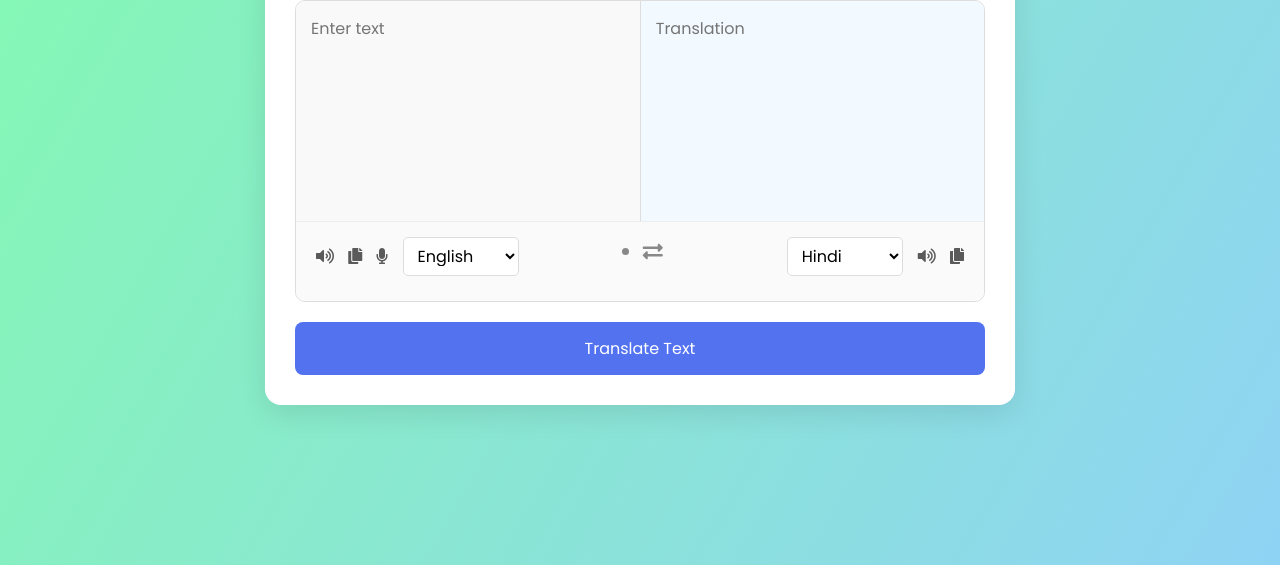
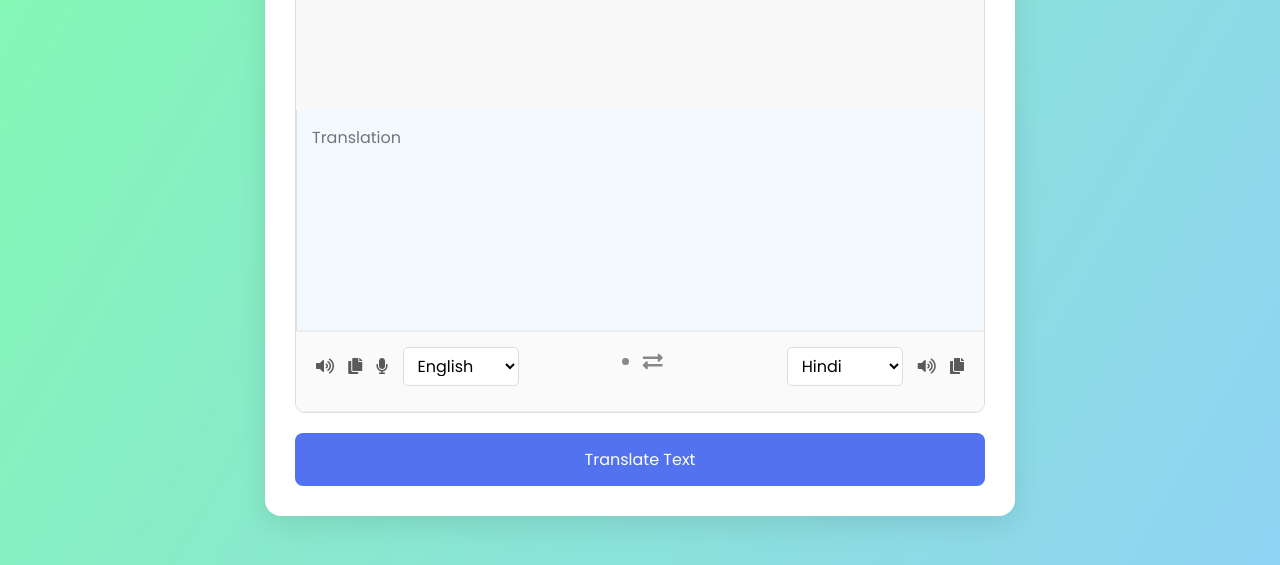
Before and after one commit to dnyaneshwarjarag112-ui/Translator-Frontend, a plain HTML site: page translator.html in a window 1280 px wide. Shown: the part 235-800 px from the top of the page. Drawn offline with Linux system fonts and the light colour scheme; sample sign-in values are in the browser's storage.

Commit message:
Update style.css

```diff
--- a/style.css
+++ b/style.css
@@ -320,3 +320,31 @@
     margin: 0;
   }
 }
+
+/* ===== MOVE CONTROLS BETWEEN TEXTAREAS ===== */
+.wrapper {
+  display: flex;
+  flex-direction: column;
+}
+
+.text-input {
+  display: flex;
+  flex-direction: column;
+}
+
+/* Enter Text */
+.text-input .from-text {
+  order: 1;
+}
+
+/* Controls (icons) */
+.controls {
+  order: 2;
+  border-top: 1px solid #eee;
+  border-bottom: 1px solid #eee;
+}
+
+/* Translation Text */
+.text-input .to-text {
+  order: 3;
+}
```
